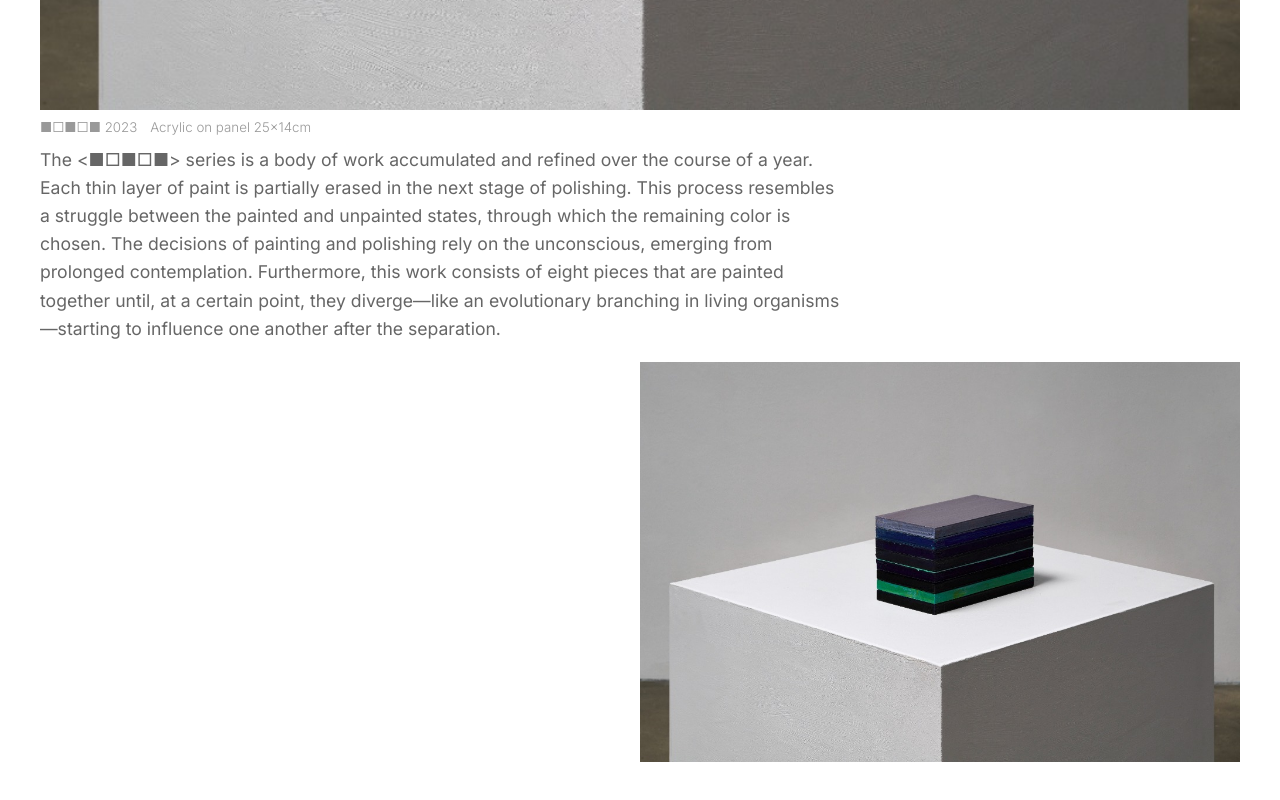
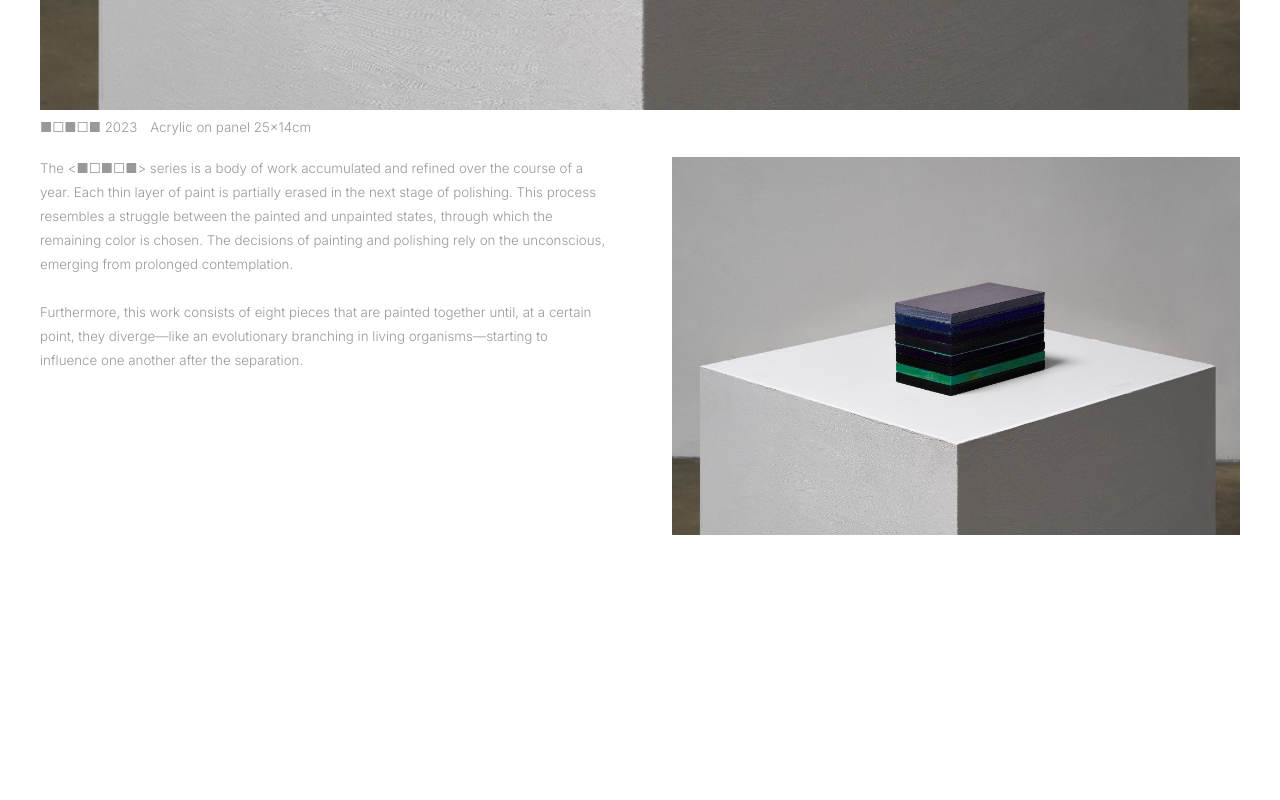
Before and after one commit to jungchiyoon/portfolio, a Next.js app: page /work/work-01 in a window 1280 px wide. Shown: the part 833-1633 px from the top of the page. After the commit the page ends 1560 px from the top, so only its background shows below. Built offline with nearby package versions, Linux system fonts and the light colour scheme.

Commit message:
Detail page update: Placed artist statement on the left of the secondary image

```diff
--- a/src/app/work/[id]/page.tsx
+++ b/src/app/work/[id]/page.tsx
@@ -37,17 +37,21 @@ export default function WorkDetail() {
                 {work.medium} {work.dimensions}
               </span>
             </div>
-            <p style={{ fontSize: '1.1rem', color: 'var(--secondary)', lineHeight: 1.6, marginTop: '0.5rem' }}>{work.description}</p>
           </div>
         </div>
 
-        {/* Bottom Image (Right Aligned) */}
-        <div style={{ width: '50%', marginLeft: 'auto', overflow: 'hidden', background: 'var(--accent)' }}>
-          {work.type === 'image' ? (
-            <img src={work.filename} alt={work.title} style={{ width: '100%', height: 'auto', display: 'block' }} />
-          ) : (
-            <video src={work.filename} controls style={{ width: '100%', height: 'auto', display: 'block' }} />
-          )}
+        {/* Bottom Section: Statement (Left) + Image (Right) */}
+        <div style={{ display: 'grid', gridTemplateColumns: '1fr 1fr', gap: '4rem', alignItems: 'start' }}>
+          <div style={{ fontSize: '10pt', color: '#999999', fontWeight: 300, lineHeight: 1.8, whiteSpace: 'pre-wrap' }}>
+            {work.description}
+          </div>
+          <div style={{ width: '100%', overflow: 'hidden', background: 'var(--accent)' }}>
+            {work.type === 'image' ? (
+              <img src={work.filename} alt={work.title} style={{ width: '100%', height: 'auto', display: 'block' }} />
+            ) : (
+              <video src={work.filename} controls style={{ width: '100%', height: 'auto', display: 'block' }} />
+            )}
+          </div>
         </div>
       </div>
     </div>
```
